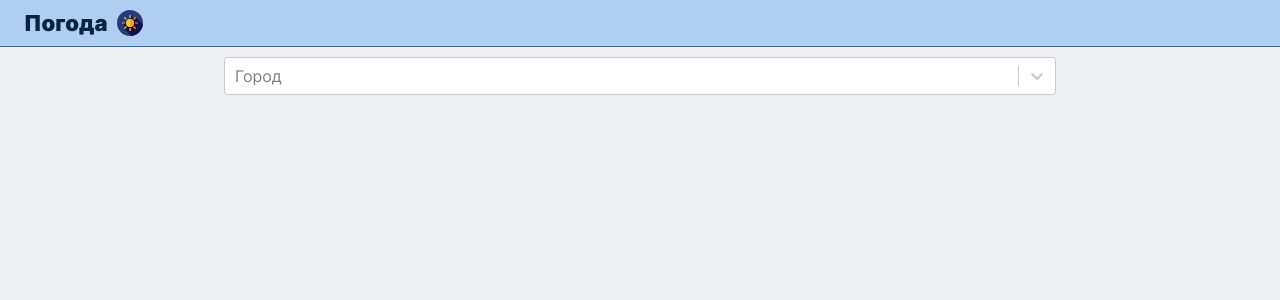
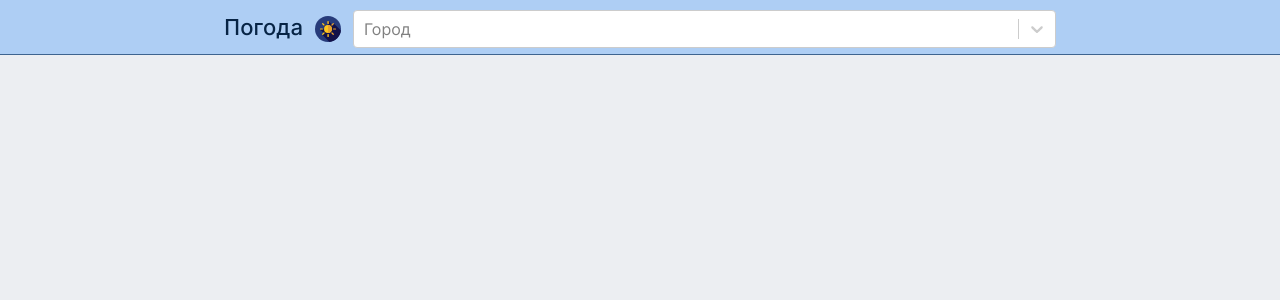
Before and after one commit to PavlovAles/weather-forecast, a React (Create React App) app: page / in a window 1280 px wide. Shown: the top 300 px of the page. Built offline with nearby package versions, Linux system fonts and the light colour scheme.

Commit message:
feat: move SearchBar into Header

```diff
--- a/src/components/app/App.js
+++ b/src/components/app/App.js
@@ -1,7 +1,6 @@
 import React from 'react';
 import styles from './App.module.css';
 import Header from '../header/Header';
-import SearchBar from '../searchBar/SearchBar';
 import { useSelector } from 'react-redux';
 import WeatherCard from '../weatherCard/WeatherCard';
 
@@ -15,7 +14,6 @@ function App() {
     <div className={styles.page}>
       <Header />
       <div className={styles.content}>
-        <SearchBar />
         {weather ? <WeatherCard /> : null}
       </div>
     </div>
--- a/src/components/header/Header.js
+++ b/src/components/header/Header.js
@@ -1,11 +1,15 @@
 import logoPath from '../../images/logo.svg'
+import SearchBar from '../searchBar/SearchBar';
 import styles from './Header.module.css';
 
 function Header() {
   return (
     <header className={styles.header}>
-      <h1 className={styles.title}>Погода</h1>
-      <img className={styles.logo} src={logoPath} alt='Логотип' />
+      <div className={styles.logoContainer}>
+        <h1 className={styles.title}>Погода</h1>
+        <img className={styles.logo} src={logoPath} alt='Логотип' />
+      </div>
+      <SearchBar />
     </header>
   )
 }
--- a/src/components/header/Header.module.css
+++ b/src/components/header/Header.module.css
@@ -2,19 +2,32 @@
 
 .header {
   margin: 0;
-  padding: 10px 24px;
+  padding: 10px 24px 6px;
   display: flex;
+  justify-content: center;
   align-items: center;
-  gap: 10px;
+  gap: 12px;
   background-color: rgba(74, 155, 248, 0.385);
   border-bottom: 1.5px solid rgba(8, 48, 94, 0.669);
+}
+
+@media (max-width: 412px) {
+  .header {
+    flex-direction: column;
+    align-items: flex-start;
+  }
+}
+
+.logoContainer {
+  display: flex;
+  gap: 12px;
 }
 
 .title {
   margin: 0;
   font-size: 22px;
   line-height: 22px;
-  font-weight: 600;
+  font-weight: 500;
   color: var(--primary);
 
 }
--- a/src/components/searchBar/SearchBar.js
+++ b/src/components/searchBar/SearchBar.js
@@ -9,11 +9,20 @@ const cityListOrdered = cityList.sort((a, b) => a.label.localeCompare(b.label));
 function SearchBar() {
   const dispatch = useDispatch();
 
+  const styleWidth = {
+     container: (provided, state) => ({
+      ...provided,
+      width: '100%',
+      maxWidth: '703px',
+    }),
+  }
+
   return (
     <Select
       onChange={(value) => dispatch(fetchCurrentWeather(value))}
       options={cityListOrdered}
       placeholder='Город'
+      styles={styleWidth}
     />
   )
 }
```
